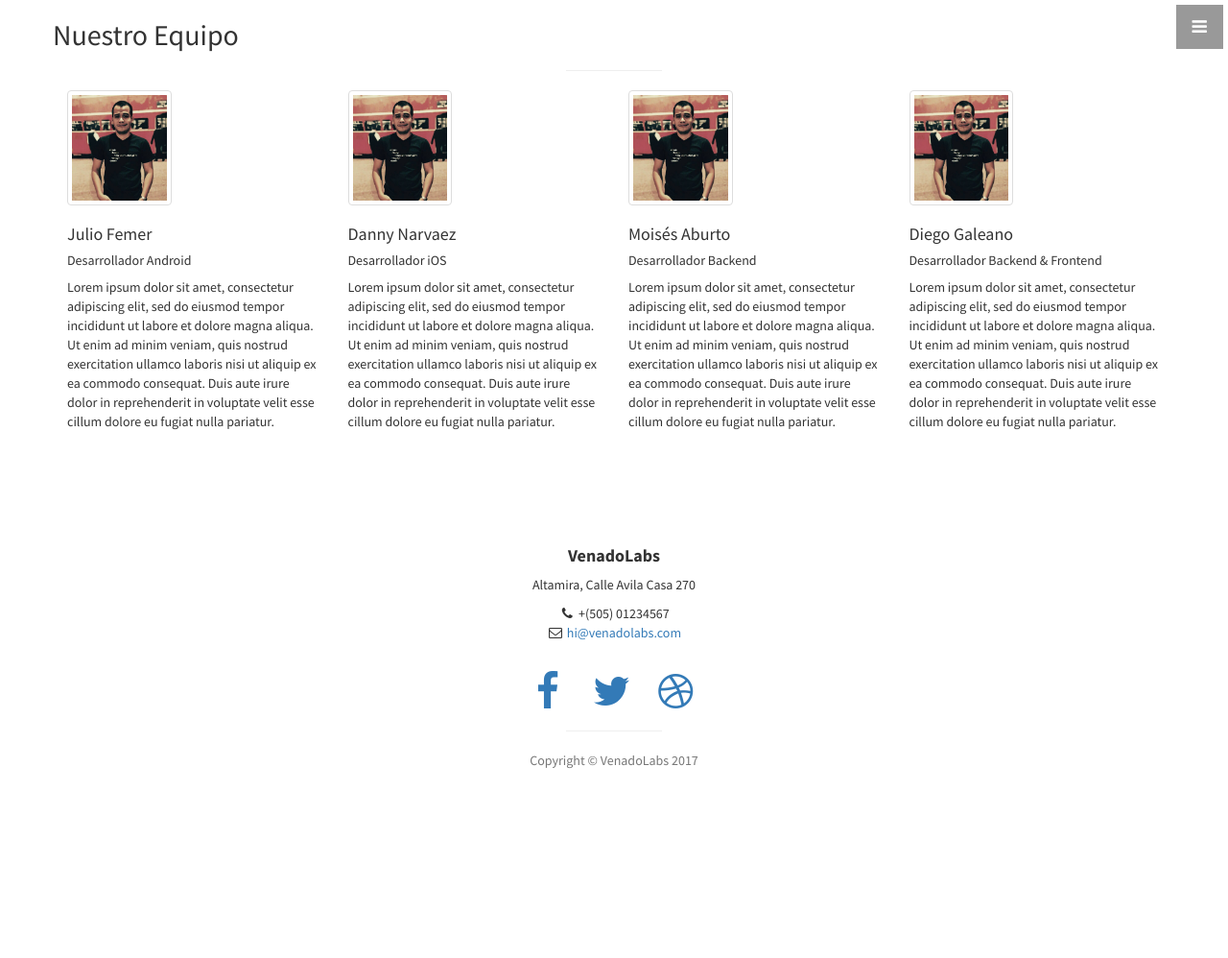
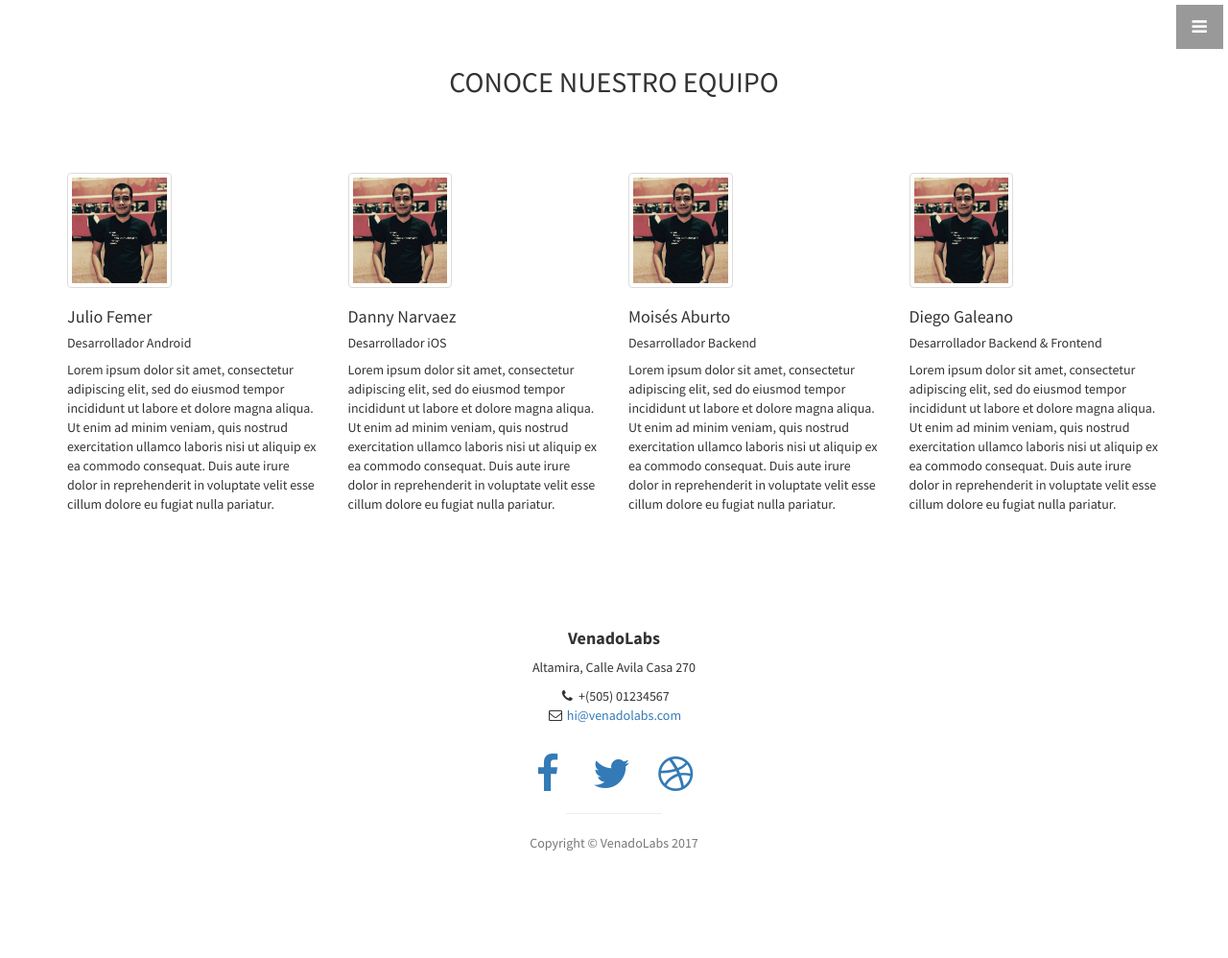
Before and after one commit to Moilex90/GalloMedia, a Jekyll site: the page built from team.html, in a window 1280 px wide. Shown: the whole page at 96% size. Built offline with Jekyll 4.4.1, drawn with Linux system fonts in a browser that asks for light colours; before the commit the page ends 912 px from its top, so only the background shows below that.

Commit message:
Fix navigation, team :art:, update background

```diff
--- a/_includes/navigation.html
+++ b/_includes/navigation.html
@@ -3,23 +3,51 @@
 <nav id="sidebar-wrapper">
     <ul class="sidebar-nav">
         <a id="menu-close" href="#" class="btn btn-light btn-lg pull-right toggle"><i class="fa fa-times"></i></a>
+        {% if page.title == "index" %}
             <li class="sidebar-brand">
-            <a href="#top" onclick=$("#menu-close").click();>VenadoLab</a>
+                <a href="#top" onclick=$("#menu-close").click();>{{site.name}}</a>
             </li>
             <li>
-            <a href="#top" onclick=$("#menu-close").click();>Home</a>
+                <a href="#top" onclick=$("#menu-close").click();>Inicio</a>
             </li>
             <li>
-            <a href="#about" onclick=$("#menu-close").click();>About</a>
+                <a href="#about" onclick=$("#menu-close").click();>Acerca de</a>
             </li>
             <li>
-            <a href="#services" onclick=$("#menu-close").click();>Services</a>
+                <a href="#services" onclick=$("#menu-close").click();>Servicios</a>
             </li>
             <li>
-            <a href="#portfolio" onclick=$("#menu-close").click();>Portfolio</a>
+                <a href="#portfolio" onclick=$("#menu-close").click();>Portafolio</a>
             </li>
             <li>
-            <a href="#contact" onclick=$("#menu-close").click();>Contact</a>
+                <a href="team.html" onclick=$("#menu-close").click();>Equipo</a>
             </li>
+            <li>
+                <a href="#contact" onclick=$("#menu-close").click();>Contacto</a>
+            </li>
+        {% else %}
+            <li class="sidebar-brand">
+                <a href="/" onclick=$("#menu-close").click();>{{site.name}}</a>
+            </li>
+            <li>
+                <a href="/" onclick=$("#menu-close").click();>Inicio</a>
+            </li>
+            <li>
+                <a href="/#about" onclick=$("#menu-close").click();>Acerca de</a>
+            </li>
+            <li>
+                <a href="/#services" onclick=$("#menu-close").click();>Servicios</a>
+            </li>
+            <li>
+                <a href="/#portfolio" onclick=$("#menu-close").click();>Portafolio</a>
+            </li>
+            <li>
+                <a href="team.html" onclick=$("#menu-close").click();>Equipo</a>
+            </li>
+            <li>
+                <a href="/#contact" onclick=$("#menu-close").click();>Contacto</a>
+            </li>
+        {% endif %}
+
     </ul>
 </nav>
--- a/assets/css/stylish-portfolio.css
+++ b/assets/css/stylish-portfolio.css
@@ -155,11 +155,18 @@ hr.small {
     position: relative;
     width: 100%;
     height: 100%;
-    background: url(../img/bg.jpg) no-repeat center center scroll;
+    background: url(../img/bg-2.jpg) no-repeat center center scroll;
     -webkit-background-size: cover;
     -moz-background-size: cover;
     background-size: cover;
     -o-background-size: cover;
+}
+
+.header-2 {
+    display: table;
+    position: relative;
+    width: 100%;
+    height: 180px;
 }
 
 /* About */
--- a/index.html
+++ b/index.html
@@ -1,4 +1,5 @@
 ---
+title: index
 layout: default
 ---
 
--- a/team.html
+++ b/team.html
@@ -1,12 +1,16 @@
 ---
+title: team
 layout: default
 ---
 
-<section id="team" class="team">
+<header id="top" class="header-2">
+    <div class="text-vertical-center">
+        <h2>CONOCE NUESTRO EQUIPO</h2>
+        <br>
+    </div>
+</header>
 <div class="container">
 	<div class="row">
-			<h2>Nuestro Equipo</h2>
-            <hr class="small">
 		{% for x in site.data.team %}
 			<div class="col-md-3 col-sm-12">
 				<img src="assets/img/{{x.picture}}" class="thumbnail" style="max-width: 120px; max-height: 120px;">
@@ -17,4 +21,3 @@ layout: default
 		{% endfor %}
 	</div>
 </div>
-</section>
```
Also changed, not shown: assets/img/bg-2.jpg (added), 4 other files. Lines whose indentation alone changed are shown as unchanged.
